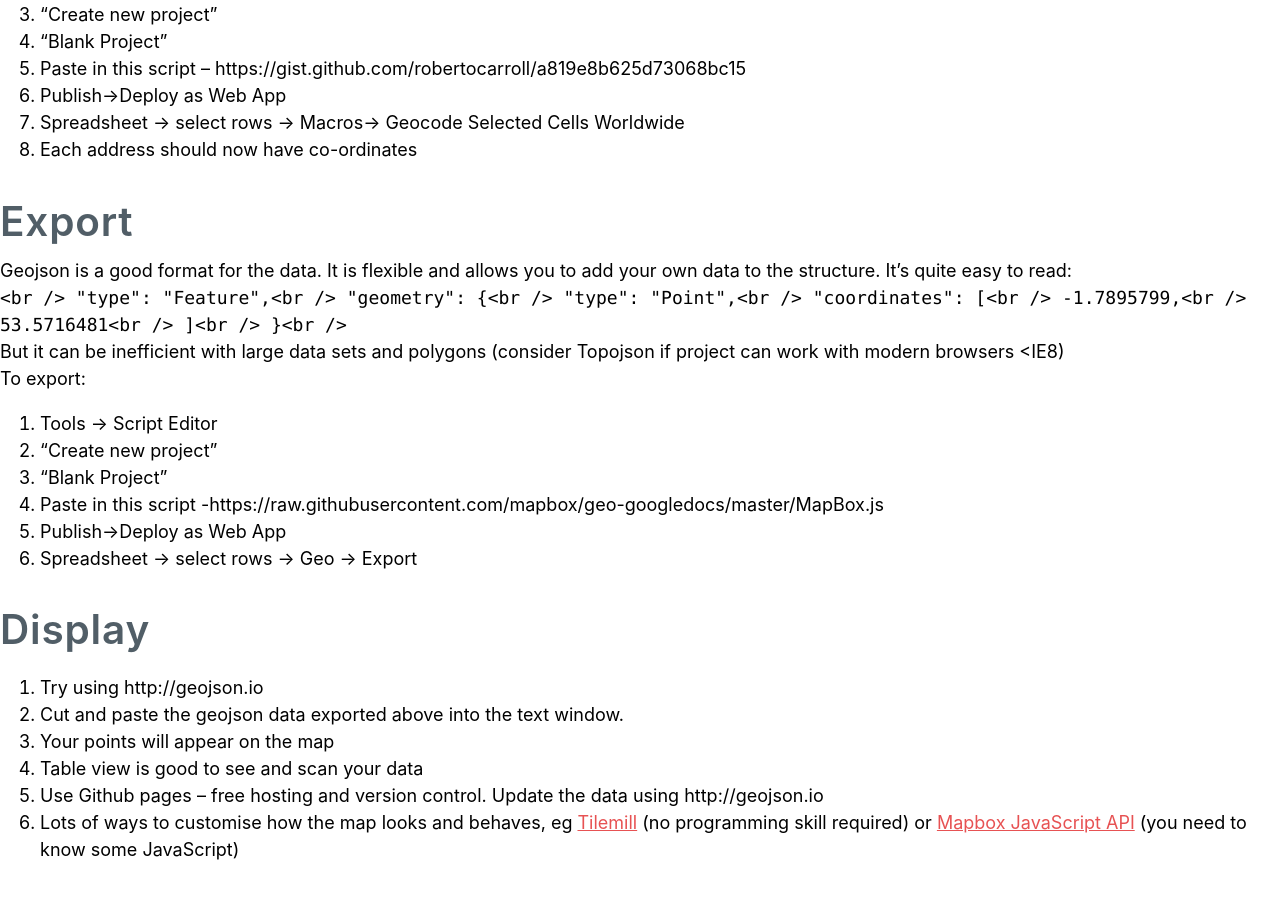
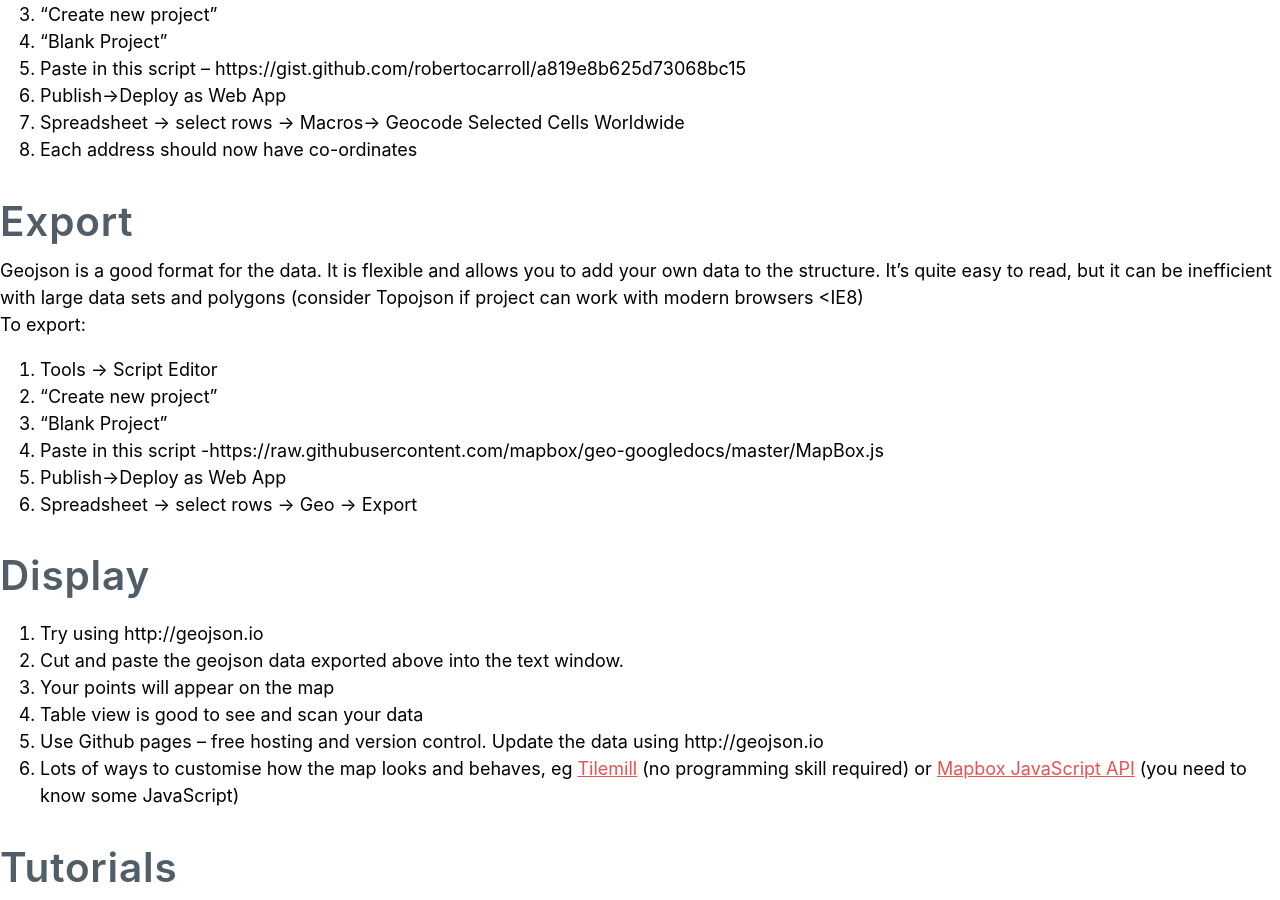
Before and after one commit to wearethoughtfox/wearethoughtfox, a Jekyll site: the page built from _blog/2014-12-09-maps-lightening-talk-hackshackers-mcr.md, in a window 1280 px wide and 900 px high, scrolled down 338 px. Built offline with Jekyll 4.4.1, drawn with Linux system fonts in a browser that asks for light colours.

Commit message:
Remove code from blog post

```diff
--- a/_blog/2014-12-09-maps-lightening-talk-hackshackers-mcr.md
+++ b/_blog/2014-12-09-maps-lightening-talk-hackshackers-mcr.md
@@ -29,29 +29,16 @@
 
 ## Export
 
-Geojson is a good format for the data. It is flexible and allows you to add your own data to the structure. It’s quite easy to read:
-
-`<br />
-"type": "Feature",<br />
-      "geometry": {<br />
-        "type": "Point",<br />
-        "coordinates": [<br />
-          -1.7895799,<br />
-          53.5716481<br />
-        ]<br />
-      }<br />
-`
-
-But it can be inefficient with large data sets and polygons (consider Topojson if project can work with modern browsers <IE8)
+Geojson is a good format for the data. It is flexible and allows you to add your own data to the structure. It’s quite easy to read, but it can be inefficient with large data sets and polygons (consider Topojson if project can work with modern browsers <IE8)
 
 To export:
 
-  1. Tools -> Script Editor
-  2. “Create new project”
-  3. “Blank Project”
-  4. Paste in this script -https://raw.githubusercontent.com/mapbox/geo-googledocs/master/MapBox.js
-  5. Publish->Deploy as Web App
-  6. Spreadsheet -> select rows -> Geo -> Export
+1. Tools -> Script Editor
+2. “Create new project”
+3. “Blank Project”
+4. Paste in this script -https://raw.githubusercontent.com/mapbox/geo-googledocs/master/MapBox.js
+5. Publish->Deploy as Web App
+6. Spreadsheet -> select rows -> Geo -> Export
 
 ## Display
 
```
